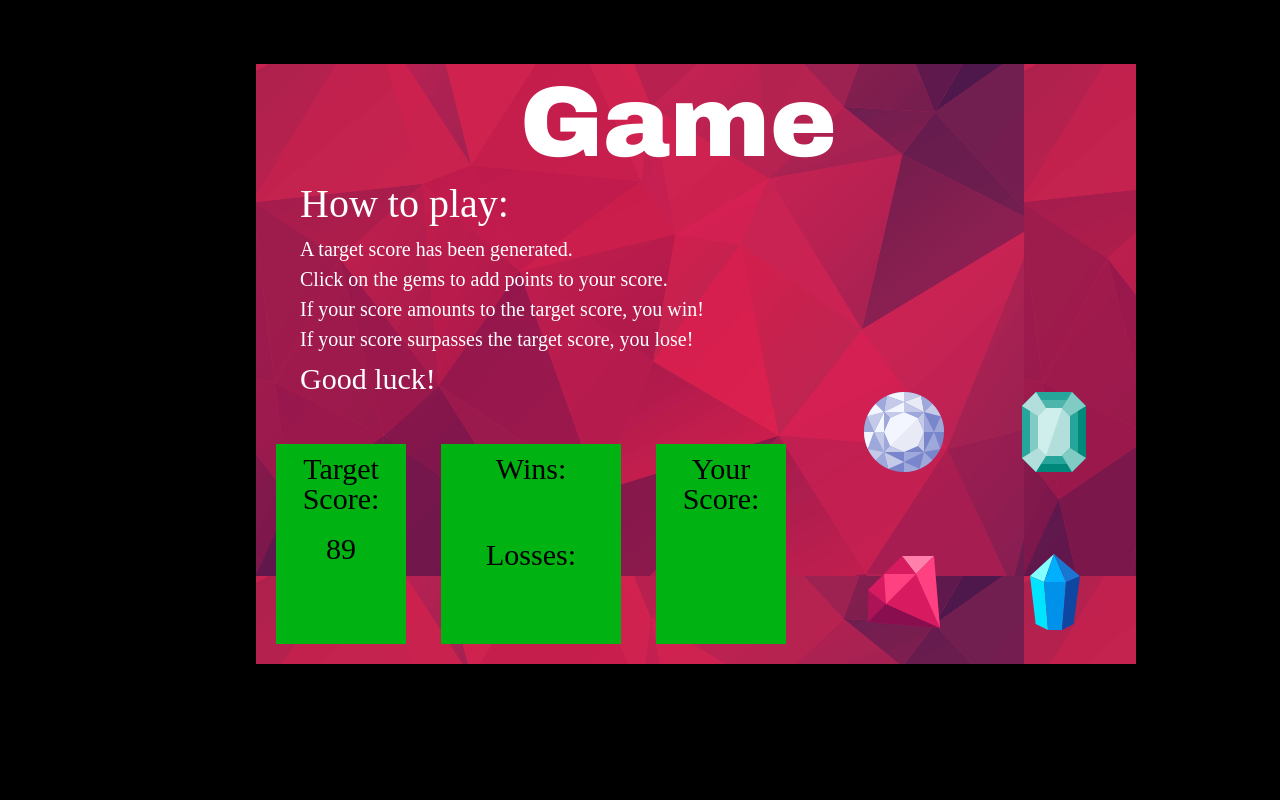
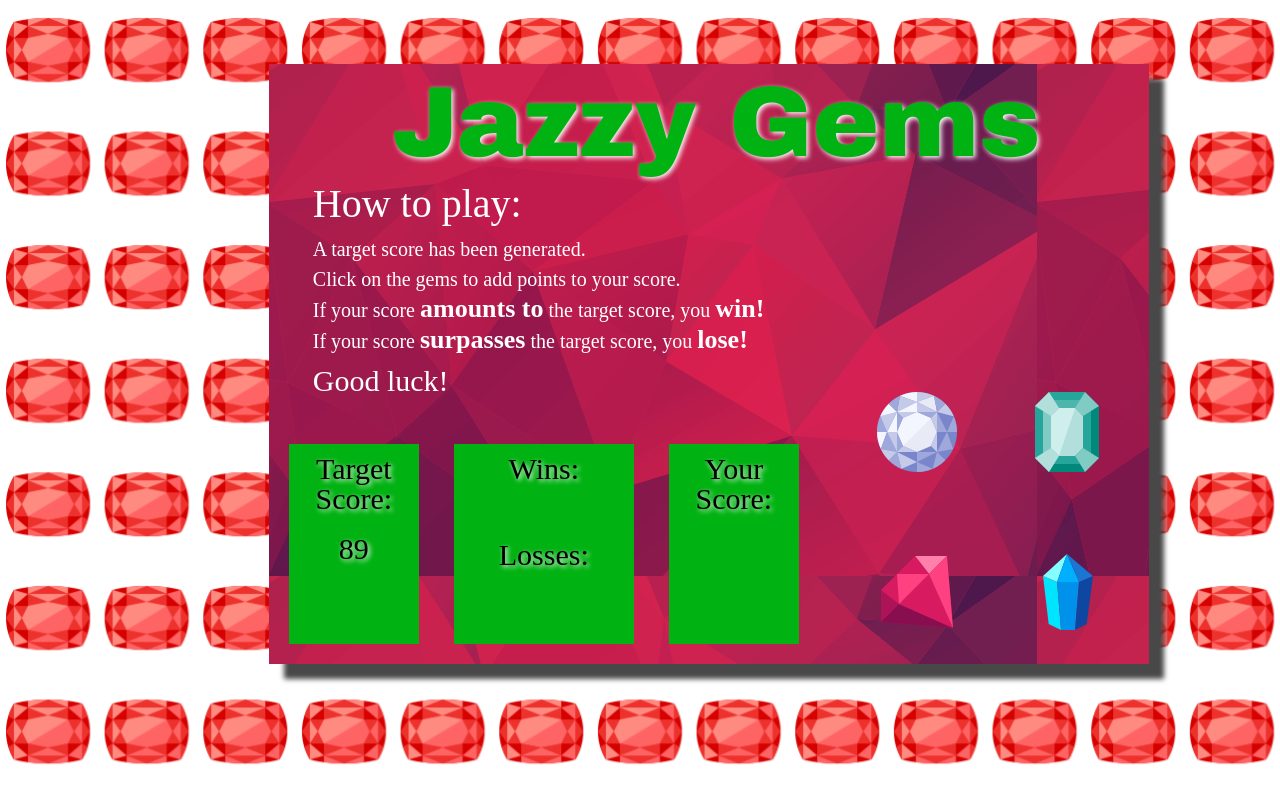
Before and after one commit to wesleyberry/unit-4-game, a plain HTML site: page index.html in a window 1280 px wide. Drawn offline with nearby package versions, Linux system fonts and the light colour scheme.

Commit message:
more CSS

```diff
--- a/assets/css/style.css
+++ b/assets/css/style.css
@@ -1,16 +1,19 @@
 body {
-    background-color: black;
+    background-image: url("../images/ruby.png");
+    background-repeat: space;
 }
 
 h1 {
+    text-shadow: 2px 2px 5px white;
     position: absolute;
     font-family: "Arial Black", Gadget, sans-serif;
-    color: white;
+    color: #00B212;
     width: auto;
     height: 20%;
-    margin-left: 30%;
+    margin-left: 14%;
     margin-top: 1%;
     font-size: 100px;
+    float: left;
 }
 
 #forText {
@@ -44,9 +47,15 @@ h3 {
     width: 880px;
     height: 600px;
     margin-top: 5%;
-    margin-left: 20%;
+    margin-left: 21%;
     background-image: url("../images/background.png");
+    box-shadow: 15px 15px 5px #484848;
 
+}
+
+.strong {
+    font-weight: bold;
+    font-size: 26px;
 }
 
 #imageContainer {
@@ -95,6 +104,13 @@ h3 {
     height: 100px;
 }
 
+.firstButton:hover,
+.secondButton:hover,
+.thirdButton:hover,
+.fourthButton:hover {
+    transform: scale(1.2);
+  }
+
 
 #forAllScores {
     position: absolute;
@@ -103,6 +119,8 @@ h3 {
     bottom: 0;
     left: 0;
     text-align: center;
+    text-shadow: 2px 2px 5px white;
+    color: #B20039;
 }
 
 #targetScoreCSS {
--- a/index.html
+++ b/index.html
@@ -7,17 +7,17 @@
     <link rel="stylesheet" type="text/css" href="assets/css/reset.css">
     <link rel="stylesheet" type="text/css" href="assets/css/style.css">
     <script src="https://code.jquery.com/jquery-3.3.1.min.js"></script>
-    <title>Gem Game</title>
+    <title>Jazzy Gems</title>
 </head>
 <body>
     <div id="container">
-        <h1>Game</h1>
+        <h1>Jazzy Gems</h1>
         <div id="forText">
             <h2>How to play:</h2>
             <p>A target score has been generated.</p>
             <p>Click on the gems to add points to your score.</p>
-            <p>If your score amounts to the target score, you win!</p>
-            <p>If your score surpasses the target score, you lose!</p>
+            <p>If your score <span class="strong">amounts to</span> the target score, you <span class="strong">win!</span></p>
+            <p>If your score <span class="strong">surpasses</span> the target score, you <span class="strong">lose!</span></p>
             <h3>Good luck!</h3>
         </div>
         <div id="imageContainer">
```
Also changed, not shown: assets/images/ruby.png (added), 1 other file.
